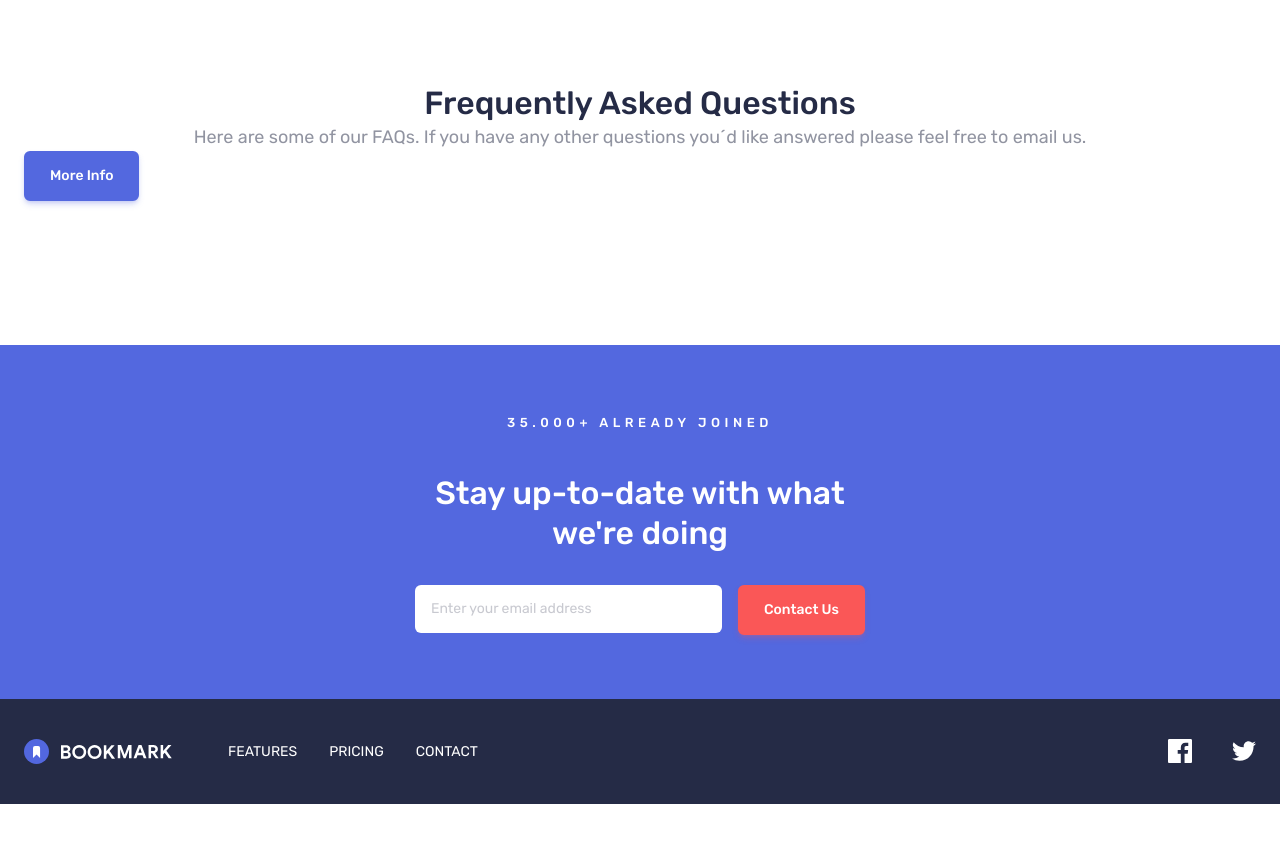
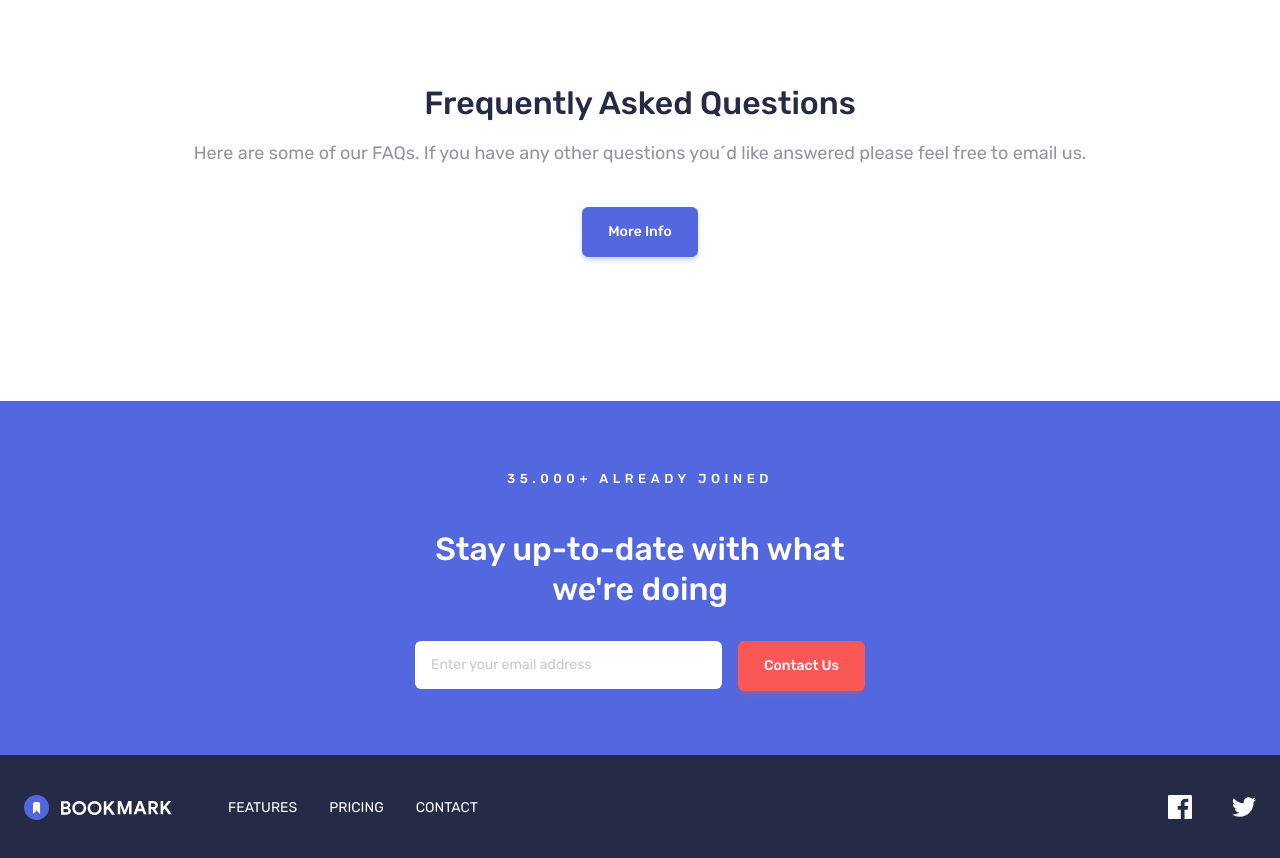
Before and after one commit to abizmo/bookmark-landing-page, an Astro site: page / in a window 1280 px wide. Shown: the part 2340-3198 px from the top of the page. Before the commit the page ends 3144 px from the top, so only its background shows below. Built offline with nearby package versions, Linux system fonts and the light colour scheme; Astro itself is replaced by a stand-in of ours.

Commit message:
style faq section

```diff
--- a/src/components/faq.astro
+++ b/src/components/faq.astro
@@ -3,13 +3,16 @@ import SecondaryHeading from '@/components/ui/secondary-heading'
 import {buttonVariants} from '@/components/ui/button'
 ---
 <div class='text-center'>
-  <SecondaryHeading className='text-neutral-900'>
+  <SecondaryHeading className='mb-4 text-neutral-900'>
     Frequently Asked Questions
   </SecondaryHeading>
-  <p>
+  <p class='mb-10'>
     Here are some of our FAQs. If you have any other questions you´d
     like answered please feel free to email us.
   </p>
 </div>
 <!-- TODO: FAQs component -->
-<a href='#' class={buttonVariants()}>More Info</a>
+
+<div class='text-center'>
+  <a href='#' class={buttonVariants()}>More Info</a>
+</div>
```
